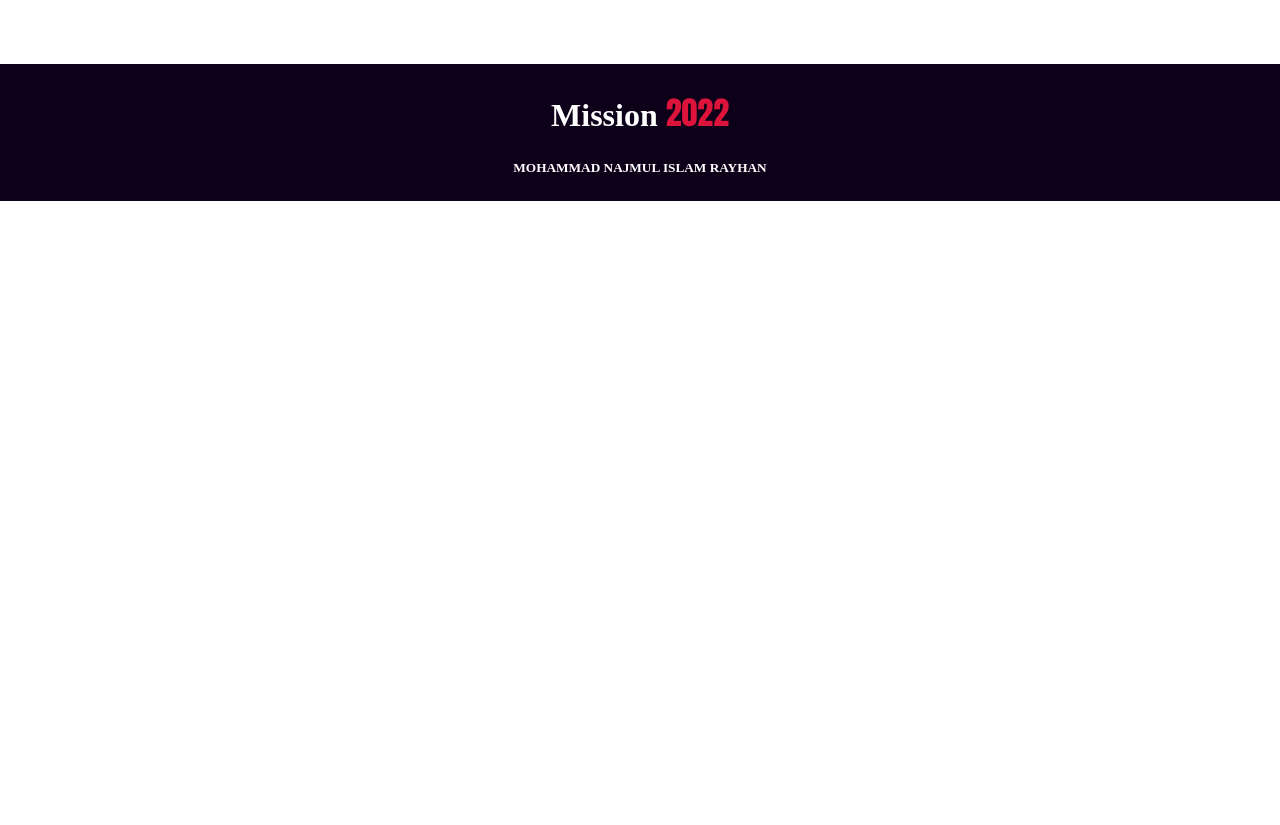
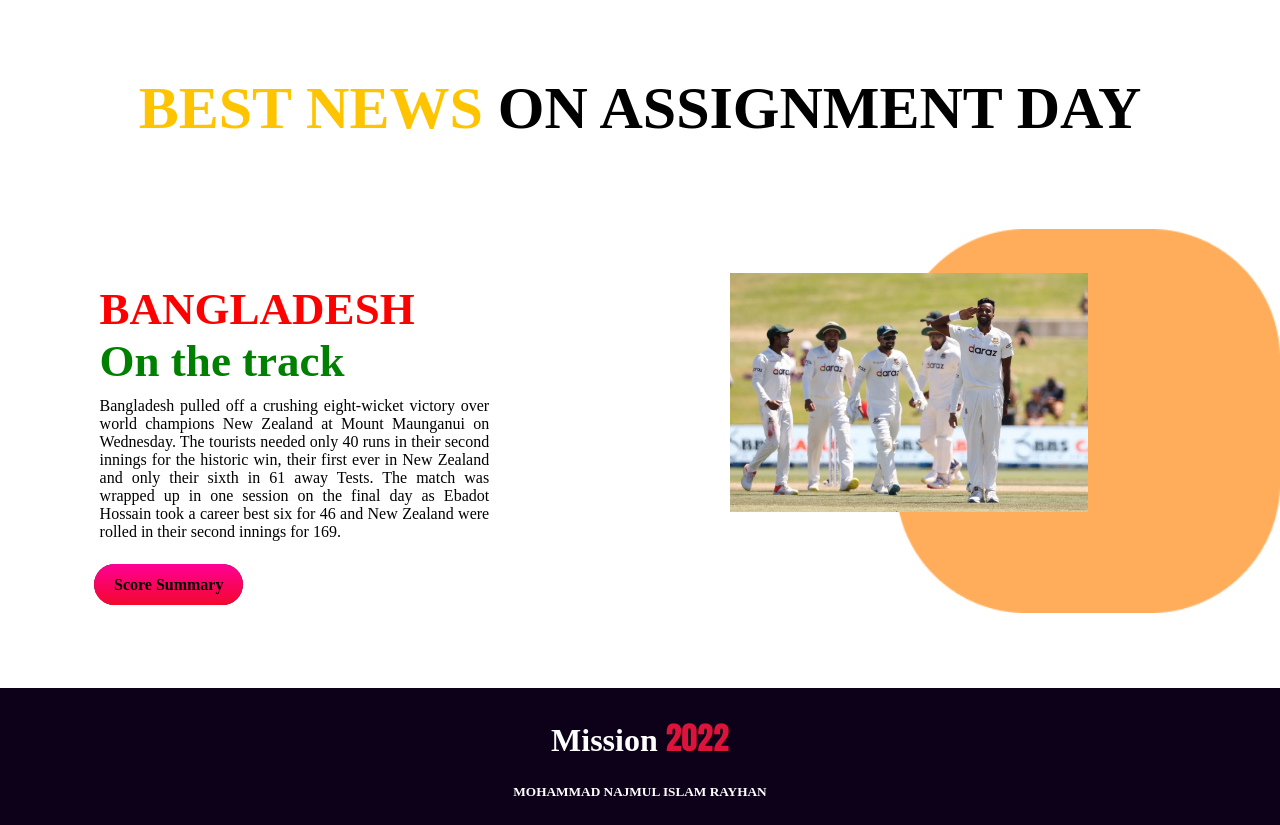
Before and after one commit to 99rayn/assignmen1, a plain HTML site: page index.html in a window 1280 px wide. Shown: the part 2085-2910 px from the top of the page. Before the commit the page ends 2286 px from the top, so only its background shows below. Drawn offline with Linux system fonts and the light colour scheme.

Commit message:
Speial Section Addded

```diff
--- a/index.html
+++ b/index.html
@@ -93,6 +93,21 @@
             <img src="pictures/project.png" alt="project">
         </div>
     </section>
+    <h1 class="bestnews"><span style="color: rgb(255, 196, 0);">BEST NEWS</span> ON ASSIGNMENT DAY</h1>
+    <section class="bangladesh sectionflexibility">
+        <div class="imageandtextstyle2">
+            <div class="imageandtextstyle2">
+                <h1 class="verticallineinh3"><span style="color: red;">BANGLADESH</span><br><span style="color: green;">On the track</span></h1>
+                <p class="p2">Bangladesh pulled off a crushing eight-wicket victory over world champions New Zealand at Mount Maunganui on Wednesday. The tourists needed only 40 runs in their second innings for the historic win, their first ever in New Zealand and only their sixth in 61 away Tests. The match was wrapped up in one session on the final day as Ebadot Hossain took a career best six for 46 and New Zealand were rolled in their second innings for 169.</p>
+            </div>
+            <div>
+                <a class="firstglance" href="https://bit.ly/31zzCqI" target="_blank">Score Summary</a>
+            </div>
+        </div>
+        <div class="imageandtextstyle2">
+            <img src="person/ebadot.jpg" alt="ebadot">
+        </div>
+    </section>
     <footer class="footer">
         <div class="footerclass">
             <div>
--- a/style.css
+++ b/style.css
@@ -121,6 +121,11 @@ p {
   margin: 10px;
   text-align: justify;
 }
+.bestnews {
+  text-align: center;
+  font-weight: 800;
+  font-size: 60px;
+}
 .footer {
   text-align: center;
   padding: 3px;
@@ -130,3 +135,9 @@ p {
 .footerclass {
   text-align: center;
 }
+.bangladesh {
+  background-image: url(shapes/shape-3.png);
+  background-repeat: no-repeat;
+  background-size: 30%;
+  background-position: right;
+}
```
Also changed, not shown: person/ebadot.jpg (added).
